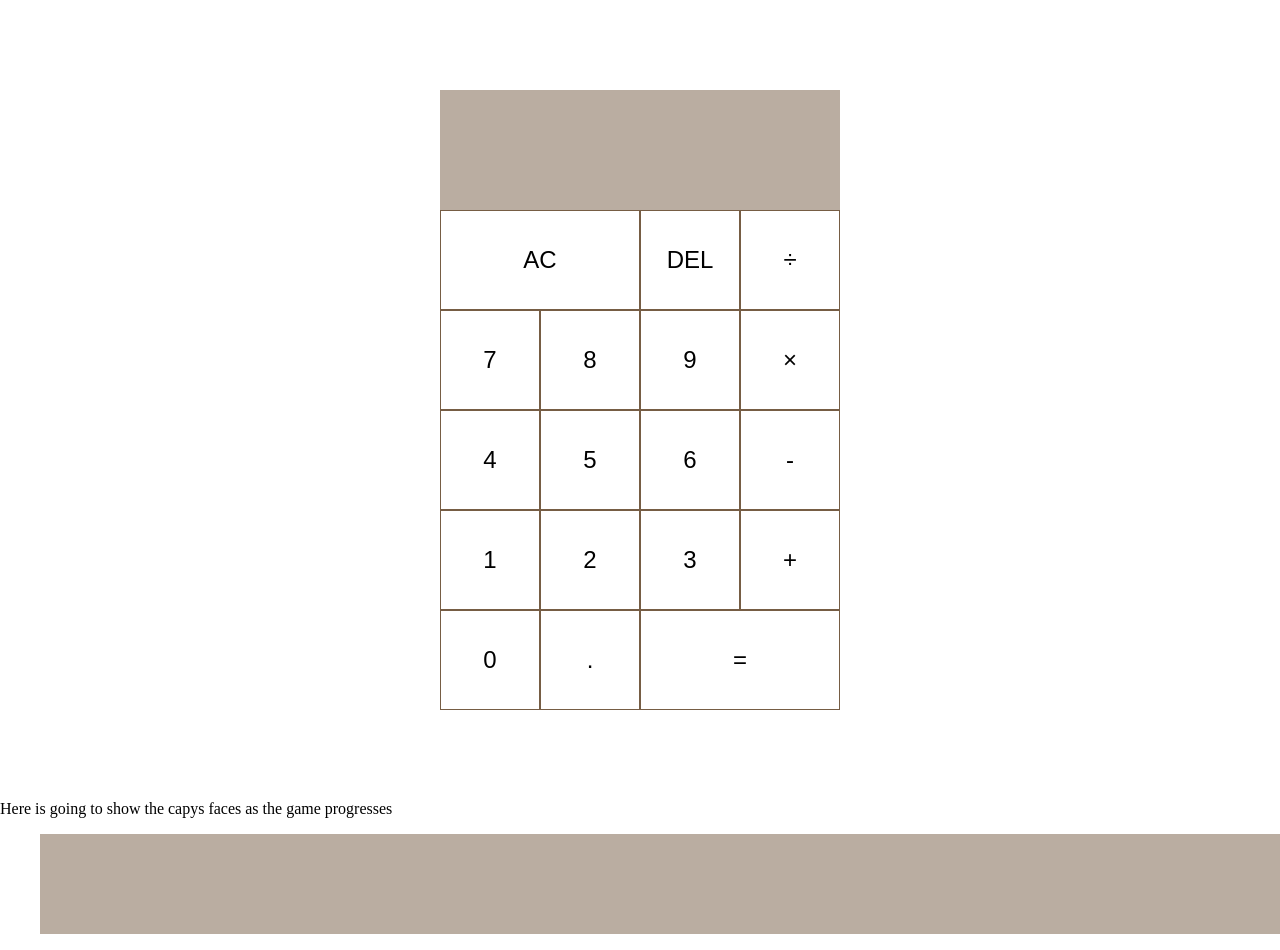
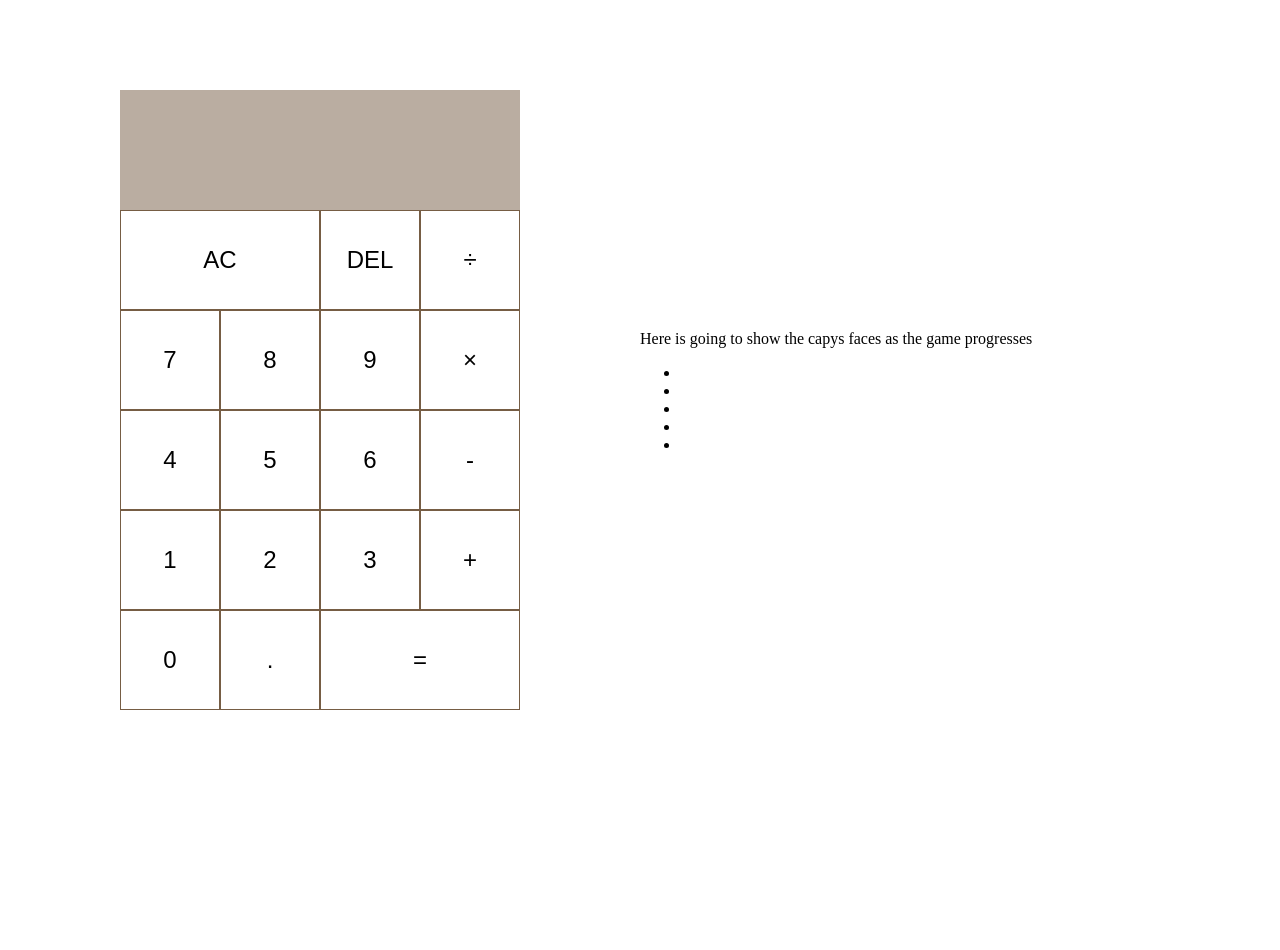
Before and after one commit to L-Benvenuti/project_calulator-password-game, a website built with webpack: page dist/index.html in a window 1280 px wide. Both pictures are taken after a click on the element "Start". After the commit the page ends 800 px from the top, so only its background shows below. Built offline with nearby package versions, Linux system fonts and the light colour scheme.

Commit message:
add: minimal styling + create: folders for better organization

```diff
--- a/src/initial.js
+++ b/src/initial.js
@@ -1,5 +1,5 @@
 import { updateBody } from './updateBody';
-import { setup } from './game-setup';
+import { setup } from './left-side/game-setup';
 
 export const initialContent = function () {
   const container = document.getElementById('content');
--- a/src/calculator.js
+++ b/src/left-side/calculator.js
@@ -3,7 +3,7 @@ export const calcElements = function () {
   calculator.classList = 'calculator-grid';
 
   const output = document.createElement('div');
-  output.classList = 'output';
+  output.classList = 'result';
 
   const prevNumb = document.createElement('div');
   prevNumb.classList = 'previous-operand';
--- a/src/game-setup.js
+++ b/src/left-side/game-setup.js
@@ -1,5 +1,5 @@
 import { calcElements } from './calculator';
-import { mainRight } from './password-display';
+import { mainRight } from '../right-side/password-display';
 import { calcLogic } from './calc-logic';
 
 export const setup = function () {
--- a/src/style.css
+++ b/src/style.css
@@ -5,6 +5,11 @@
 body {
     padding: 0;
     margin: 0;
+}
+
+main {
+    display: grid;
+    grid-template-columns: repeat(2, 50%);
 }
 
 /* Calculator styling */
@@ -18,7 +23,7 @@ body {
 }
 
 /* display */
-.output {
+.result {
     grid-column: 1 / -1;
     background-color: rgb(118, 93, 68, 0.5);
     display: flex;
@@ -30,12 +35,12 @@ body {
     word-break: break-all;
 }
 
-.output > .previous-operand {
+.result > .previous-operand {
     color: rgba(255, 255, 255, 0.85);
     font-size: 1.5rem;
 }
 
-.output > .current-operand {
+.result > .current-operand {
     color: white;
     font-size: 2rem;
 }
@@ -55,3 +60,11 @@ body {
 .span-two {
     grid-column: span 2;
 }
+
+/* Right side styling */
+
+.right-column {
+    display: flex;
+    flex-direction: column;
+    justify-content: center;
+}
```
Also changed, not shown: dist/main.js, src/left-side/calc-logic.js (renamed from src/calc-logic.js), src/right-side/password-display.js (renamed from src/password-display.js).
